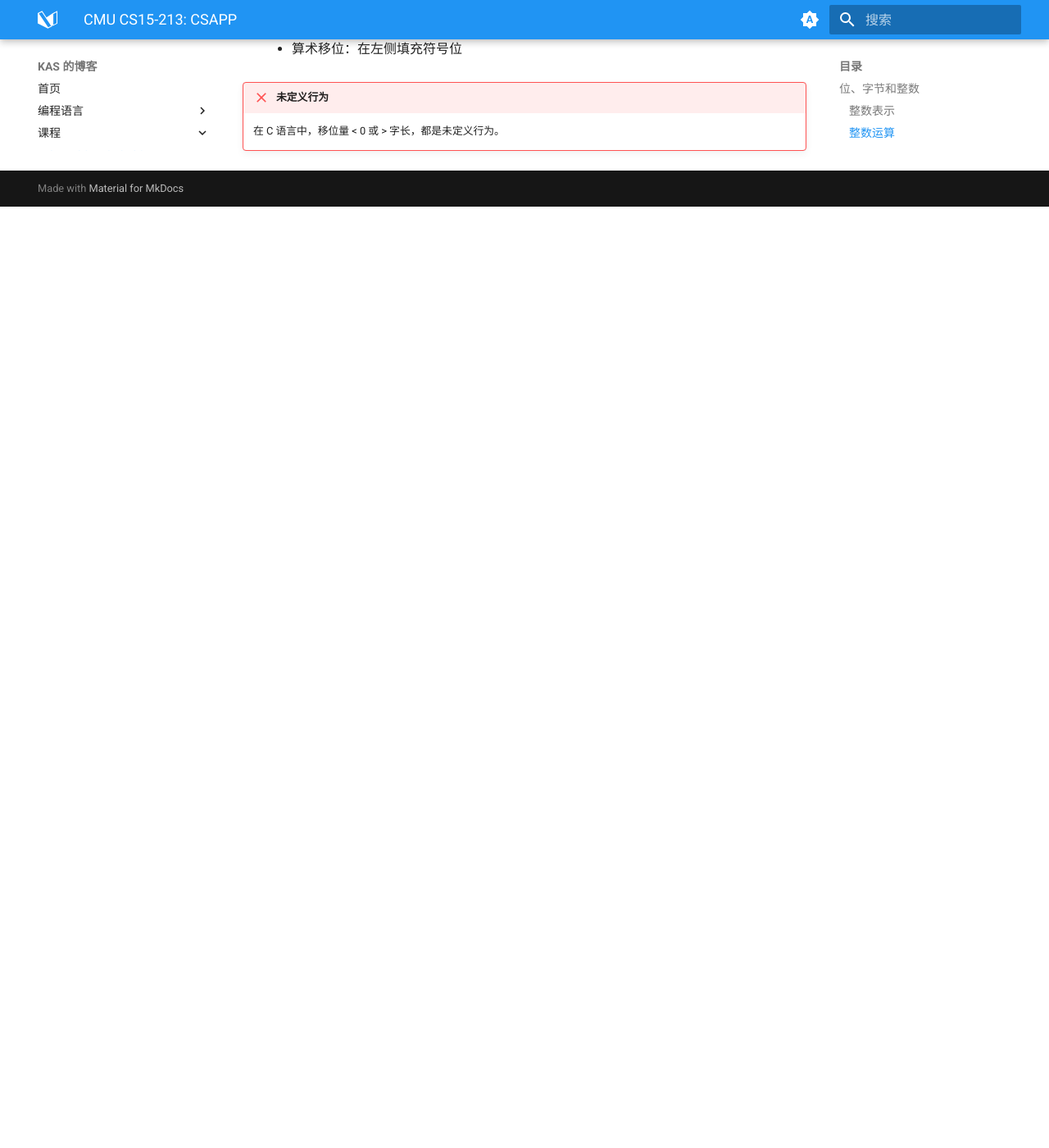
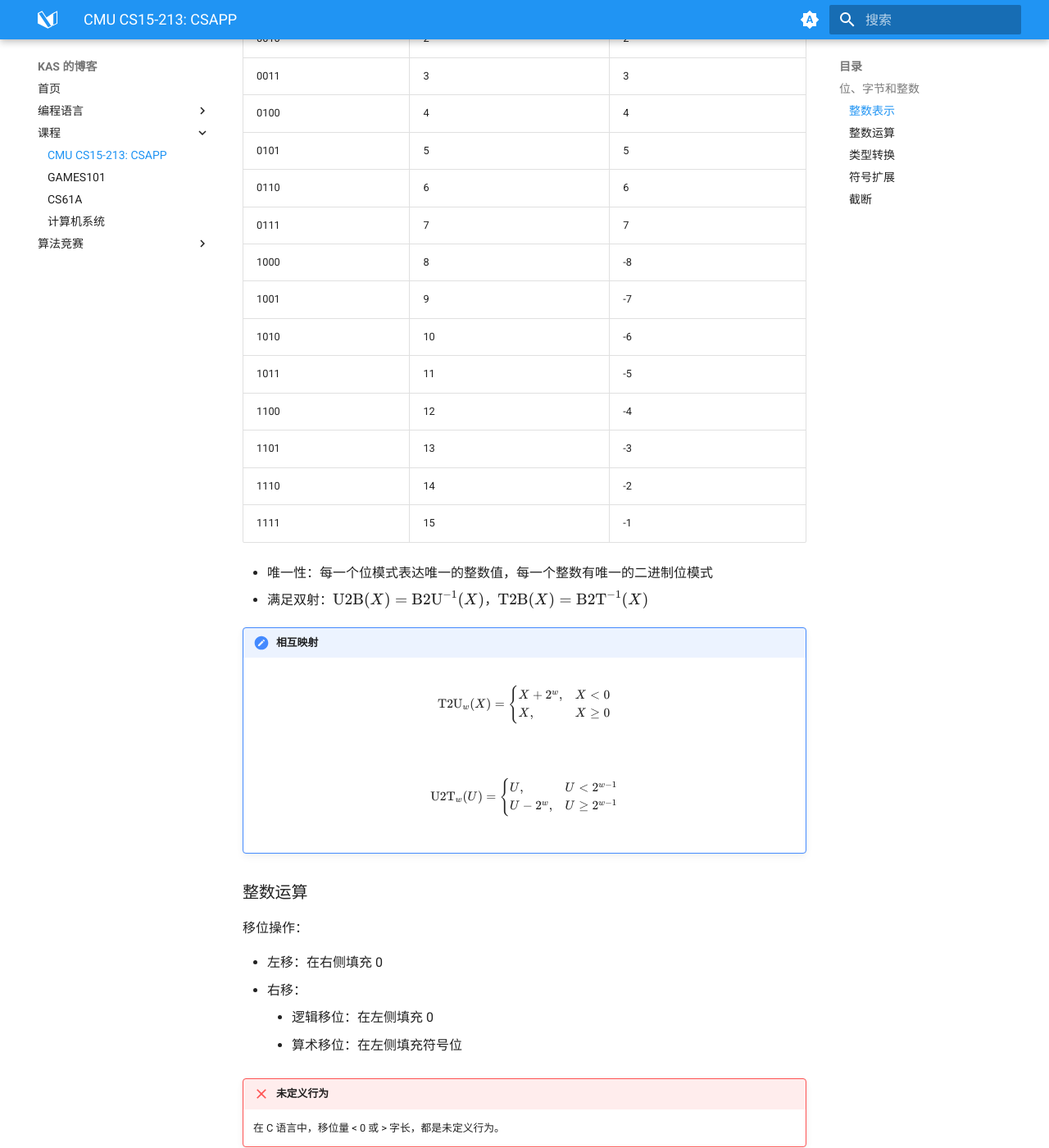
Before and after one commit to kas030/mkdocs-blog, an MkDocs documentation site: the page built from blog/docs/courses/cmu-cs15-213-csapp.md, in a window 1280 px wide and 1400 px high, scrolled down 2368 px. Shown: the whole window at 82% size. Built offline with MkDocs 1.6.1 and Material for MkDocs 9.7.7, drawn with Linux system fonts in a browser that asks for light colours; before the commit the page ends 2620 px from its top, so only the background shows below that; some of the changed text lies outside the part shown.

Commit message:
docs: update cmu 15-213

```diff
--- a/blog/docs/courses/cmu-cs15-213-csapp.md
+++ b/blog/docs/courses/cmu-cs15-213-csapp.md
@@ -62,6 +62,36 @@
     - $|TMin| = TMax + 1$
     - $UMax = 2 \cdot TMax + 1$
 
+无符号和有符号数比较：
+
+| X    | B2U(X) | B2T(X) |
+| ---- | ------ | ------ |
+| 0000 | 0      | 0      |
+| 0001 | 1      | 1      |
+| 0010 | 2      | 2      |
+| 0011 | 3      | 3      |
+| 0100 | 4      | 4      |
+| 0101 | 5      | 5      |
+| 0110 | 6      | 6      |
+| 0111 | 7      | 7      |
+| 1000 | 8      | -8     |
+| 1001 | 9      | -7     |
+| 1010 | 10     | -6     |
+| 1011 | 11     | -5     |
+| 1100 | 12     | -4     |
+| 1101 | 13     | -3     |
+| 1110 | 14     | -2     |
+| 1111 | 15     | -1     |
+
+- 唯一性：每一个位模式表达唯一的整数值，每一个整数有唯一的二进制位模式
+- 满足双射：$\operatorname{U2B}(X)=\operatorname{B2U}^{-1}(X)$，$\operatorname{T2B}(X)=\operatorname{B2T}^{-1}(X)$
+
+!!! note "相互映射"
+
+    $$\operatorname{T2U}_w(X)=\begin{cases}X+2^w,&X<0\\X,&X\geq0\end{cases}$$
+
+    $$\operatorname{U2T}_w(U)=\begin{cases}U,&U<2^{w-1}\\U-2^w,&U\geq2^{w-1}\end{cases}$$
+
 ### 整数运算
 
 移位操作：
@@ -74,3 +104,43 @@
 !!! failure "未定义行为"
 
     在 C 语言中，移位量 < 0 或 > 字长，都是未定义行为。
+
+### 类型转换
+
+如果一个表达式中既有无符号数又有有符号数， 有符号数会**隐式转换成无符号数**。
+
+该规则对比较运算符也适用：`<`、`>`、`==`、`<=`、`>=`。
+
+!!! warning "sizeof"
+
+    `sizeof` 运算符的结果是**无符号数**，在参与运算时需特别注意。
+
+### 符号扩展
+
+任务：
+
+- 给定一个 w 位的有符号数 x
+- 将其转换为 (w + k) 位的整数，保持值不变
+
+规则：
+
+<div class="annotate" markdown>
+
+- 将符号位复制 k 个
+- $X'=\underset{\text{k copies of MSB}}{\underline{x_{w-1},\ldots,x_{w-1}}},x_{w-1},\ldots,x_0$ (1)
+
+</div>
+
+1. MSB：Most significant bit，最高有效位
+
+!!! tip "为什么复制符号位，数值保持不变？"
+
+    一个 $w$ 位的二进制补码，符号位可看做带有 $-2^{w-1}$ 的权值。
+    复制一次符号位后，新符号位的权值为 $-2^w$，原符号位的权值变为 $2^{w-1}$，两者之和正好仍然为 $-2^{w-1}$。
+
+### 截断
+
+- 有符号/无符号：二进制位被截取
+- 结果需重新解释
+- 无符号：等价于取模运算
+- 有符号：类似取模运算
```
